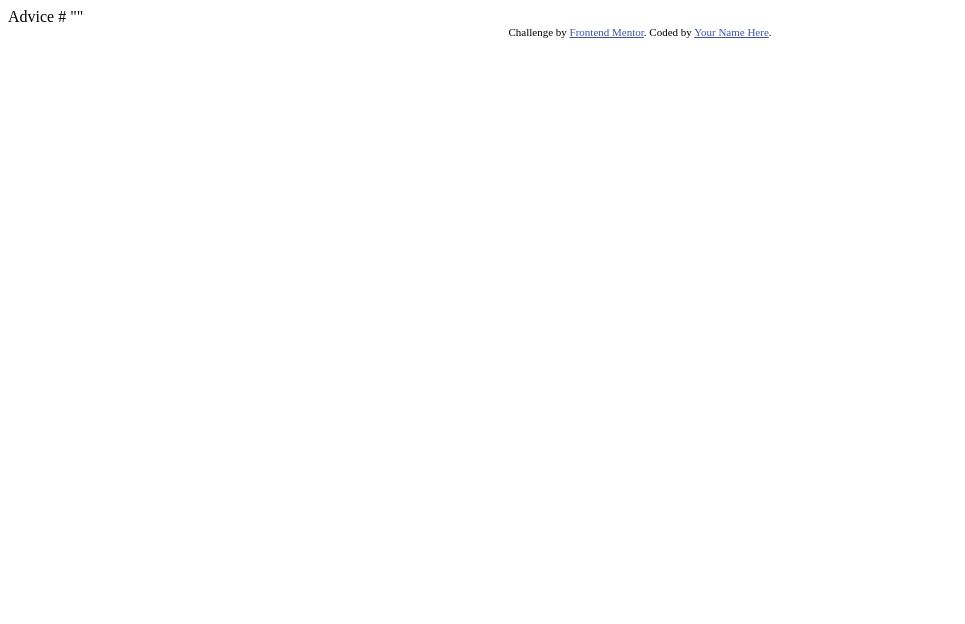
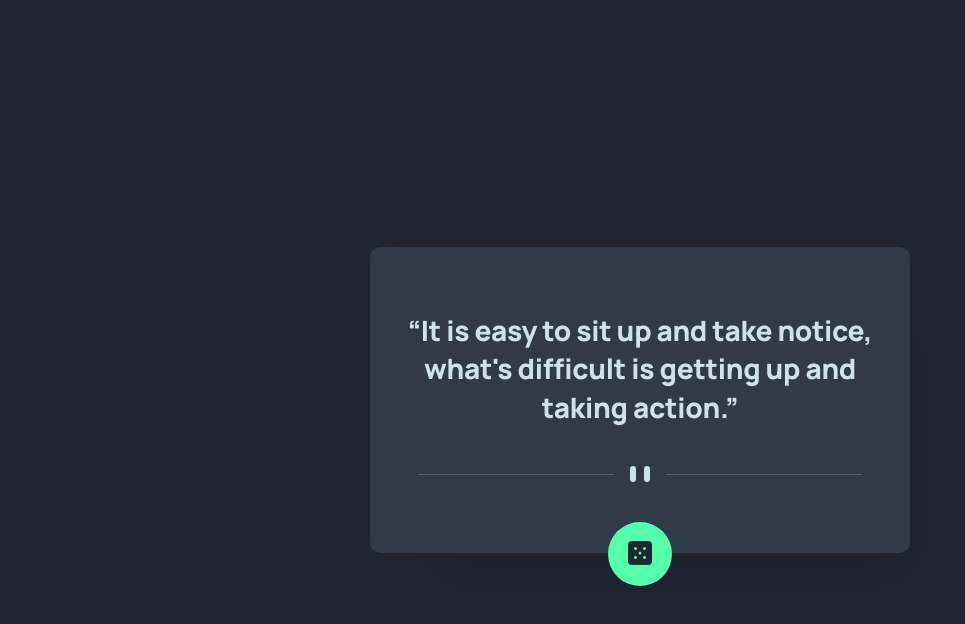
Before and after one commit to gigakhrz/Advice-Generator-App, a plain HTML site: page index.html in a window 1280 px wide. Shown: the whole page, without its empty margins (0-965 px from the left). Drawn offline with Linux system fonts and the light colour scheme.

Commit message:
just finished project

```diff
--- a/index.html
+++ b/index.html
@@ -6,23 +6,31 @@
 
   <link rel="icon" type="image/png" sizes="32x32" href="./images/favicon-32x32.png">
 
+  <link rel="stylesheet" href="reset.css">
+  <link rel="stylesheet" href="style.css">
+
   <title>Frontend Mentor | Advice generator app</title>
 
-  <!-- Feel free to remove these styles or customise in your own stylesheet 👍 -->
-  <style>
-    .attribution { font-size: 11px; text-align: center; }
-    .attribution a { color: hsl(228, 45%, 44%); }
-  </style>
 </head>
 <body>
 
-  Advice #<!-- Advice ID goes here -->
+  <div class="main-container">
 
-  "<!-- Advice text goes here -->"
+    <h3 id="advice-number"></h3>
 
-  <div class="attribution">
-    Challenge by <a href="https://www.frontendmentor.io?ref=challenge" target="_blank">Frontend Mentor</a>.
-    Coded by <a href="#">Your Name Here</a>.
+    <p id="advice">“It is easy to sit up and take notice, what's difficult is getting up and taking action.”</p>
+
+    <img class="mobile" src="./images/pattern-divider-mobile.svg" alt="pattern-divider-mobile">
+    <img class="desktop" src="./images/pattern-divider-desktop.svg" alt="pattern-divider-desktop">
+
+    <button id="dice">
+      <svg width="24" height="24"
+        xmlns="http://www.w3.org/2000/svg"><path d="M20 0H4a4.005 4.005 0 0 0-4 4v16a4.005 4.005 0 0 0 4 4h16a4.005 4.005 0 0 0 4-4V4a4.005 4.005 0 0 0-4-4ZM7.5 18a1.5 1.5 0 1 1 0-3 1.5 1.5 0 0 1 0 3Zm0-9a1.5 1.5 0 1 1 0-3 1.5 1.5 0 0 1 0 3Zm4.5 4.5a1.5 1.5 0 1 1 0-3 1.5 1.5 0 0 1 0 3Zm4.5 4.5a1.5 1.5 0 1 1 0-3 1.5 1.5 0 0 1 0 3Zm0-9a1.5 1.5 0 1 1 0-3 1.5 1.5 0 0 1 0 3Z" fill="#202733"/>
+      </svg>
+    </button>
+
   </div>
+
+  <script src="script.js"></script>
 </body>
 </html>
--- a/script.js
+++ b/script.js
@@ -0,0 +1,14 @@
+const dice = document.getElementById("dice");
+
+
+async function getText(file) {
+    let myObject = await fetch(file);
+    let myText = await myObject.json();
+    document.getElementById("advice").innerHTML = myText.slip.advice;
+    document.getElementById("advice-number").innerHTML = `advice # ${myText.slip.id}`;
+    console.log(myText.slip.advice);
+  }
+
+dice.addEventListener('click', () => {
+    getText("https://api.adviceslip.com/advice");
+})
--- a/style.css
+++ b/style.css
@@ -0,0 +1,98 @@
+@import url('https://fonts.googleapis.com/css2?family=Manrope:wght@800&display=swap');
+
+*{
+    box-sizing: border-box;
+}
+
+body{
+    font-family: 'Manrope', sans-serif;
+    width: 100%;
+    height: 100vh;
+    display: flex;
+    flex-direction: column;
+    align-items: center;
+    justify-content: center;
+    background-color: #202733;
+}
+
+.main-container{
+    display: flex;
+    flex-direction: column;
+    align-items: center;
+    width: 343px;
+    padding: 40px 24px 71px;
+    background: #313A48;
+    box-shadow: 30px 50px 80px rgba(0, 0, 0, 0.100202);
+    border-radius: 10px;
+    gap: 24px;
+    position: relative;
+}
+
+#advice-number{
+    font-size: 11px;
+    font-weight: 800;
+    line-height: 15px;
+    letter-spacing: 3.5px;
+    text-align: center;
+    color: #53FFAA;
+    text-transform: uppercase;
+}
+
+#advice{
+    font-size: 24px;
+    font-weight: 800;
+    line-height: 33px;
+    letter-spacing: -0.26px;
+    text-align: center;
+    color: #CEE3E9;
+}
+
+.desktop{
+    display: none;
+}
+
+#dice{
+    position: absolute;
+    width: 64px;
+    height: 64px;
+    top: 90%;
+    border-radius: 50%;
+    border: none;
+    background: #53FFAA;
+    align-items: center;
+}
+
+#dice:hover{
+    box-shadow: 0px 0px 40px #53FFAA;
+}
+
+@media screen and (min-width: 1024px) {
+
+    .main-container{
+        width: 540px;
+        padding: 48 px 48px 79pxpx;
+    }
+
+    #advice-number{
+        font-size: 13px;
+        line-height: 17.8px;
+        letter-spacing: 4px;
+
+    }
+
+    #advice{
+        font-size: 28px;
+        line-height: 38.25px;
+        letter-spacing: -0.3px;
+        margin-bottom: 16px;
+    }
+
+    .mobile{
+        display: none;
+    }
+
+    .desktop{
+        display: block;
+    }
+
+}
```
